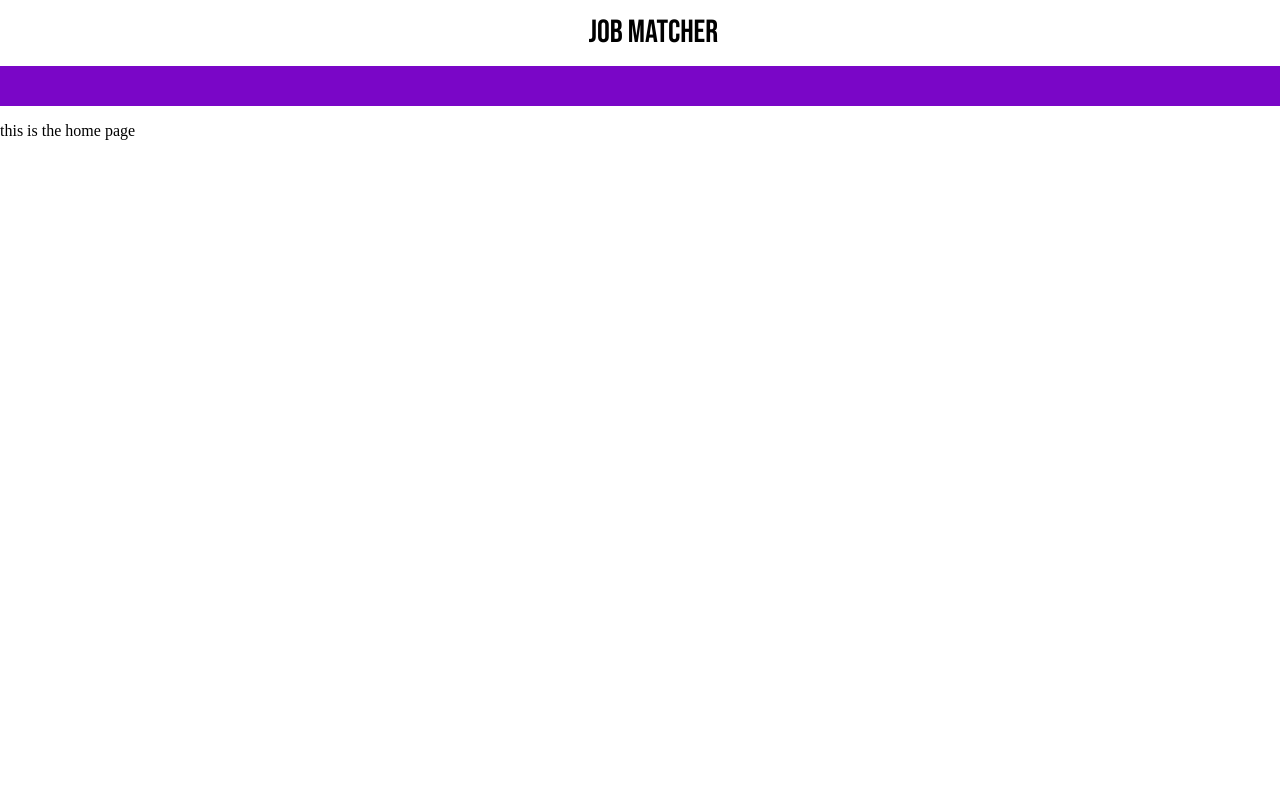
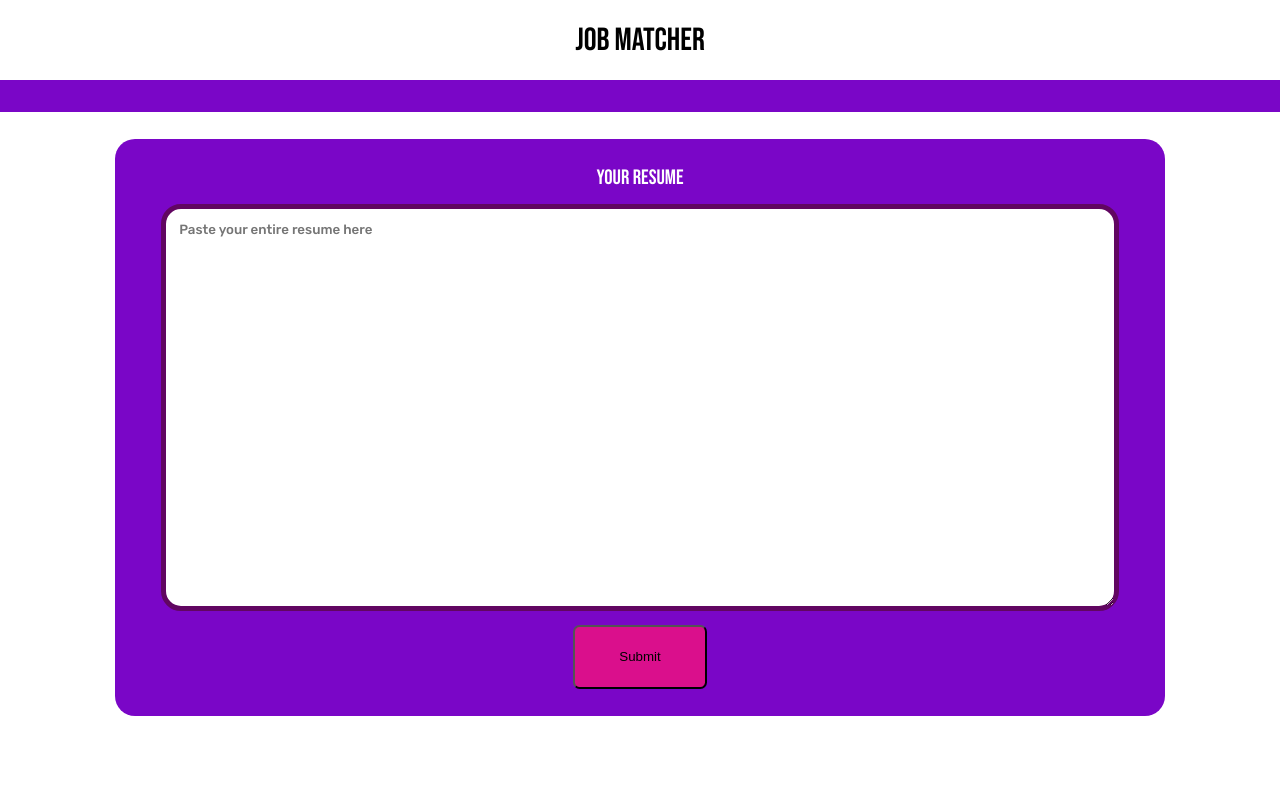
Before and after one commit to danielvdh24/smart-match, a Django app: template classifier/templates/home.html in a window 1280 px wide. Run offline with Django 5.2, Linux system fonts and the light colour scheme; the template is opened without the code that fills it, so the values that code supplies are empty; parts of the project's set-up code (start-up, migrations or seed data) failed here and were passed over; some libraries are stand-ins or nearby versions.

Commit message:
#9 Added a form
Added simple ui form that takes a string resume and posts it to submit-form url

```diff
--- a/classifier/static/stylesheet.css
+++ b/classifier/static/stylesheet.css
@@ -1,6 +1,6 @@
 .navBar {
     width: 100%;
-    height: 30pt;
+    height: 4vh;
     background-color: rgb(122, 6, 199);
 }
 
@@ -11,10 +11,74 @@ body, html {
 
 .logo {
     width: 100%;
-    text-align: center;
-    padding: 10pt;
+    height: 10vh;
     font-family: "Bebas Neue", sans-serif;
     font-weight: 400;
     font-style: normal;
     font-size: 200%;
+    display: flex;
+    justify-content: center;
+    align-items: center;
 }
+
+.container {
+    width: 100%;
+    height: 86vh;
+    display: flex;
+    align-items: center;
+    flex-direction: column;
+}
+
+.formBox {
+    width: 80%;
+    height: 80%;
+    display: flex;
+    flex-direction: column;
+    align-items: center;
+    background-color: rgb(122, 6, 199);
+    color: white;
+    position: relative;
+    top: 20pt;
+    padding: 10pt;
+    border-radius: 15pt;
+}
+
+.formName {
+    display: block;
+    font-family: "Bebas Neue", sans-serif;
+    font-weight: 400;
+    font-style: normal;
+    font-size: 130%;
+    padding-top: 10pt;
+    padding-bottom: 10pt;
+}
+
+.formInput {
+    display: block;
+    border-radius: 15pt;
+    width: 90%;
+    height: 70%;
+    border: 5px solid rgb(97, 6, 97);
+    outline: none;
+    transition: all 0.3s ease;
+    caret-color: transparent;
+    font-family: "Rubik", sans-serif;
+    font-style: normal;
+    padding: 10pt;
+    overflow-y: auto;
+    overflow-x: hidden;
+}
+
+.formInput:focus {
+    border-color: rgb(198, 116, 245);
+    box-shadow: 0 0 5px rgba(140, 2, 145, 0.5);
+}
+
+.formButton {
+    margin-top: 10pt;
+    margin-bottom: 10pt;
+    border-radius: 5pt;
+    width: 100pt;
+    height: 50pt;
+    background-color: rgb(218, 15, 140);
+}
--- a/classifier/templates/base.html
+++ b/classifier/templates/base.html
@@ -15,11 +15,11 @@
     <link href="https://fonts.googleapis.com/css2?family=Bebas+Neue&family=Bungee&family=Lato:wght@900&family=Rubik:wght@300;500&display=swap" rel="stylesheet">
   </head>
   <body>
-    <div class="logo ">Job Matcher</div>
+    <div class="logo">Job Matcher</div>
     <nav class="navBar">
       <div class="navItem"></div>
     </nav>
-    <div class="container">{% block content %} {% endblock %}</div>
+    <div>{% block content %} {% endblock %}</div>
     <script src="https://code.jquery.com/jquery-3.3.1.slim.min.js"></script>
     <script src="https://stackpath.bootstrapcdn.com/bootstrap/4.3.1/js/bootstrap.bundle.min.js" ></script>
   </body>
--- a/classifier/templates/home.html
+++ b/classifier/templates/home.html
@@ -1,4 +1,12 @@
-{% extends "base.html" %} {% block title %} Home Page {% endblock %}
+{% extends "base.html" %} {% block title %} Job Matcher {% endblock %}
 {% block content %}
-<p>this is the home page</p>
+<div class="container">
+    <form class="formBox">
+        <form action="/submit-form" method="POST">
+            <label class="formName" for="resumeStr">Your Resume</label>
+            <textarea class="formInput" type="text" id="resumeStr" name="resumeStr" placeholder="Paste your entire resume here" required></textarea>
+            <button class="formButton" type="submit">Submit</button>
+        </form>
+    </div>
+</div>
 {% endblock %}
--- a/resume_classification/settings.py
+++ b/resume_classification/settings.py
@@ -116,7 +116,7 @@ USE_TZ = True
 # Static files (CSS, JavaScript, Images)
 # https://docs.djangoproject.com/en/5.1/howto/static-files/
 
-STATIC_URL = "static/"
+STATIC_URL = "/static/"
 
 # Default primary key field type
 # https://docs.djangoproject.com/en/5.1/ref/settings/#default-auto-field
```
